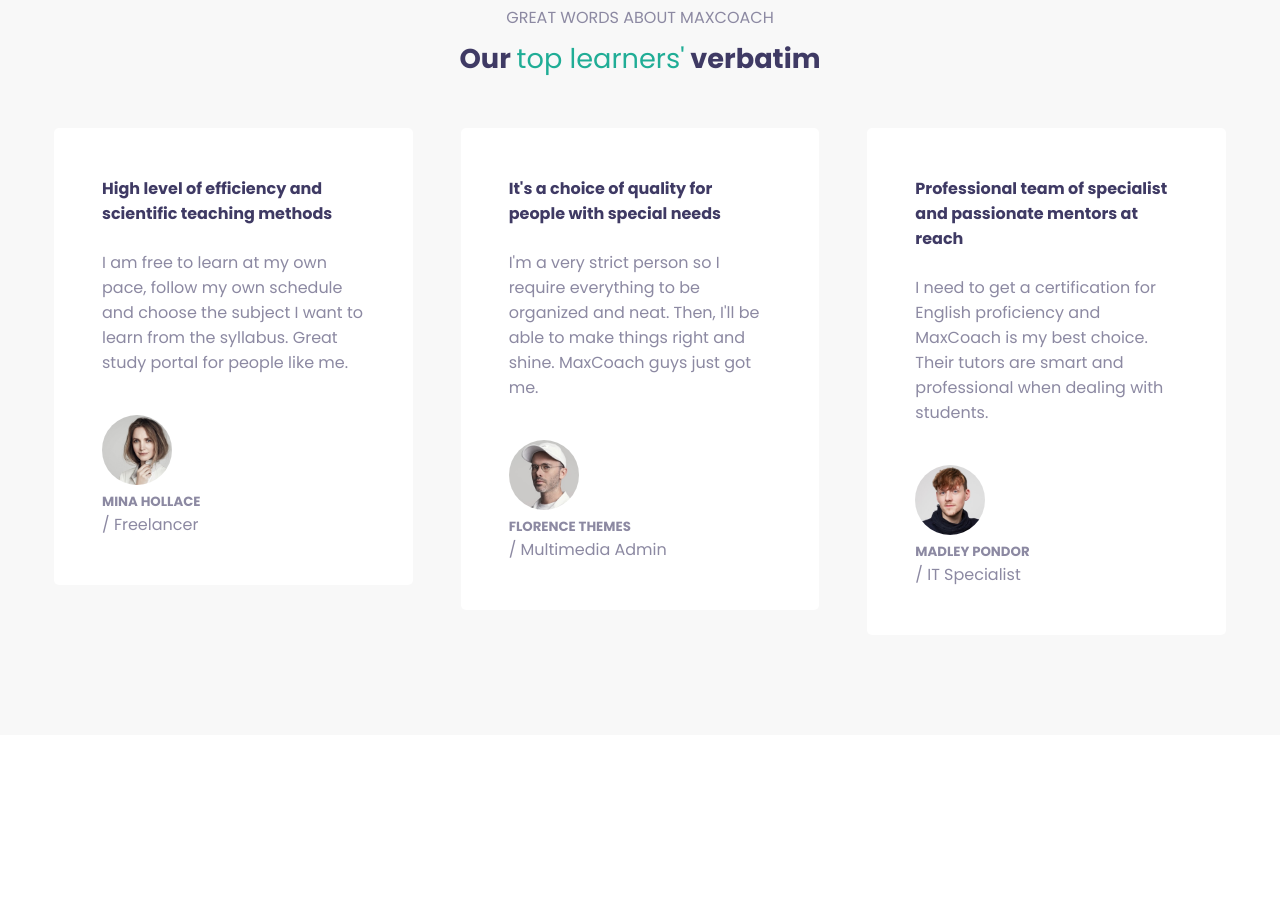
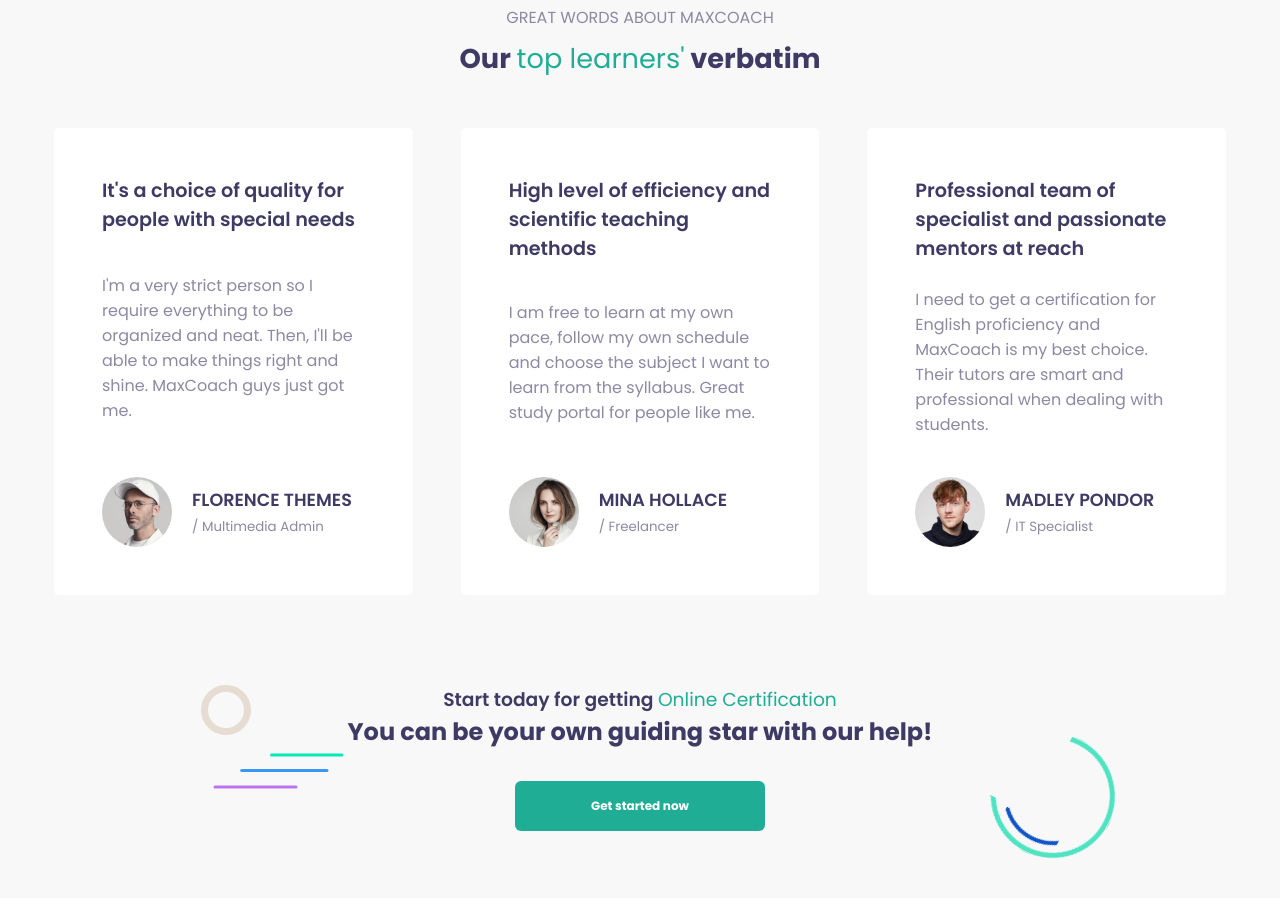
Before and after one commit to TheKaiser8/proj-html-vuejs, a Vue app: page / in a window 1280 px wide. Shown: the part 3500-4398 px from the top of the page. Before the commit the page ends 4235 px from the top, so only its background shows below. Built offline with nearby package versions, Linux system fonts and the light colour scheme.

Commit message:
Completa ReviewsSection Aggiunge reviews-section-footer

```diff
--- a/src/components/main/ReviewCard.vue
+++ b/src/components/main/ReviewCard.vue
@@ -11,35 +11,58 @@ export default {
   <div class="review-card">
     <h4 class="review-card__title">{{ infoReview.title }}</h4>
     <p class="review-card__text">{{ infoReview.text }}</p>
-
+    <div class="review-card__reviewer">
       <img
         class="review-card__avatar"
         :src="`src/assets/img/${infoReview.reviewer.avatar}`"
         :alt="infoReview.reviewer.name"
       />
-    <h5>{{ infoReview.reviewer.name }}</h5>
-    <span>{{ infoReview.reviewer.role }}</span>
+      <div class="review-card__info">
+        <h5 class="review-card__name">
+          {{ infoReview.reviewer.name }}
+        </h5>
+        <small>{{ infoReview.reviewer.role }}</small>
+      </div>
+    </div>
   </div>
 </template>
 
 <style lang="scss" scoped>
 .review-card {
+  display: flex;
+  flex-direction: column;
+  justify-content: space-between;
+  height: 100%;
   padding: 3rem;
   background-color: var(--third-bg-color);
   margin: 0 1.5rem;
   border-radius: 0.3125rem;
+  .review-card__title {
+    color: var(--second-text-color);
+    margin-bottom: 1.5rem;
+    font-size: 1.2rem;
+    font-weight: 600;
+  }
+  .review-card__text {
+    margin-bottom: 2.5rem;
+  }
+  .review-card__reviewer {
+    display: flex;
+    align-items: center;
     .review-card__avatar {
       height: 4.375rem;
       width: 4.375rem;
       border-radius: 50%;
       object-fit: cover;
     }
-  .review-card__title {
+    .review-card__info {
+      margin-left: 1.25rem;
+      .review-card__name {
         color: var(--second-text-color);
-    margin-bottom: 1.5rem;
+        font-size: 1.1rem;
+        font-weight: 600;
       }
-  .review-card__text {
-    margin-bottom: 2.5rem;
+    }
   }
 }
 </style>
--- a/src/components/main/ReviewsSection.vue
+++ b/src/components/main/ReviewsSection.vue
@@ -10,21 +10,21 @@ export default {
     return {
       reviews: [
         {
+          title: "It's a choice of quality for people with special needs",
+          text: "I'm a very strict person so I require everything to be organized and neat. Then, I'll be able to make things right and shine. MaxCoach guys just got me.",
+          reviewer: {
+            avatar: "testimonial-avata-03.jpg",
+            name: "FLORENCE THEMES",
+            role: "/ Multimedia Admin",
+          },
+        },
+        {
           title: "High level of efficiency and scientific teaching methods",
           text: "I am free to learn at my own pace, follow my own schedule and choose the subject I want to learn from the syllabus. Great study portal for people like me.",
           reviewer: {
             avatar: "testimonial-avata-02.jpg",
             name: "MINA HOLLACE",
             role: "/ Freelancer",
-          },
-        },
-        {
-          title: "It's a choice of quality for people with special needs",
-          text: "I'm a very strict person so I require everything to be organized and neat. Then, I'll be able to make things right and shine. MaxCoach guys just got me.",
-          reviewer: {
-            avatar: "testimonial-avata-03.jpg",
-            name: "FLORENCE THEMES",
-            role: "/ Multimedia Admin",
           },
         },
         {
@@ -56,10 +56,28 @@ export default {
         <ReviewCard :infoReview="review" />
       </div>
     </div>
+    <div class="reviews-section-footer">
+      <h3 class="reviews-section-footer__subtitle">
+        Start today for getting
+        <span class="text-green">Online Certification</span>
+      </h3>
+      <h2 class="reviews-section-footer__title">
+        You can be your own guiding star with our help!
+      </h2>
+      <button class="btn-green">Get started now</button>
+      <div class="bg-img incomplete-circles">
+        <img src="../../assets/img/maxcoach-shape-02.png" />
+      </div>
+      <div class="bg-img three-lines">
+        <img src="../../assets/img/maxcoach-shape-01.png" />
+      </div>
+    </div>
   </section>
 </template>
 
 <style lang="scss" scoped>
+@use "../../style/partials/mixins.scss" as *;
+
 #reviews-section {
   background-color: var(--second-bg-color);
   padding: 6.25rem 1.875rem;
@@ -70,12 +88,11 @@ export default {
       font-size: 1.7rem;
       color: var(--second-text-color);
       margin-top: 0.5rem;
-
-      .text-green {
-        color: var(--primary-color);
-        font-weight: 400;
-      }
     }
+  }
+  .text-green {
+    color: var(--primary-color);
+    font-weight: 400;
   }
   .row {
     display: flex;
@@ -84,5 +101,42 @@ export default {
       width: calc(100% / 3);
     }
   }
+  .reviews-section-footer {
+    color: var(--second-text-color);
+    text-align: center;
+    padding-top: 5.625rem;
+    position: relative;
+
+    &::before {
+      content: "";
+      display: block;
+      position: absolute;
+      left: 14%;
+      width: 3.125rem;
+      height: 3.125rem;
+      border-radius: 50%;
+      border: 0.4375rem solid #e6dcd2;
+    }
+    .reviews-section-footer__subtitle {
+      font-weight: 600;
+    }
+    .reviews-section-footer__title {
+      margin-bottom: 2rem;
+    }
+    .btn-green {
+      @include btn-bg-color(var(--primary-color), #fff);
+    }
+    .bg-img {
+      position: absolute;
+      &.incomplete-circles {
+        bottom: -15%;
+        right: 11%;
+      }
+      &.three-lines {
+        left: 15%;
+        bottom: 15%;
+      }
+    }
+  }
 }
 </style>
```
Lines whose indentation alone changed are shown as unchanged.
